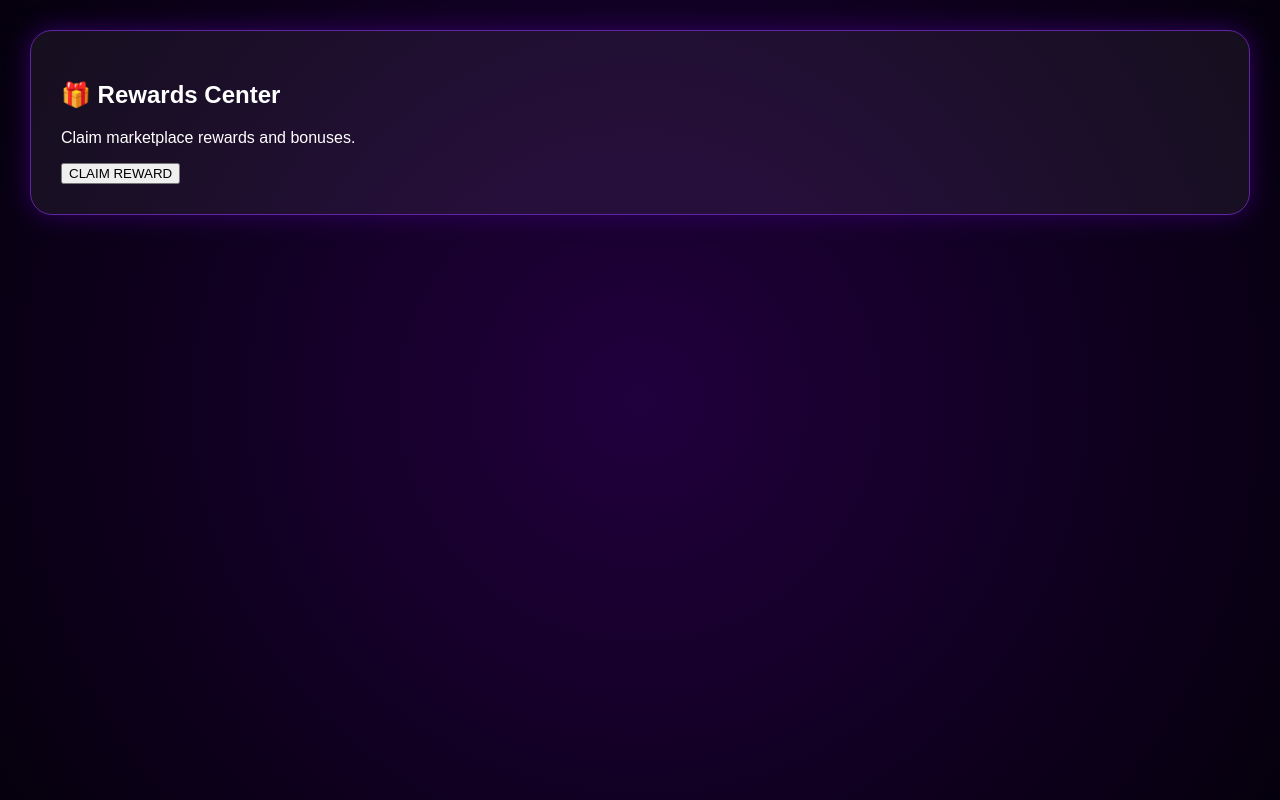
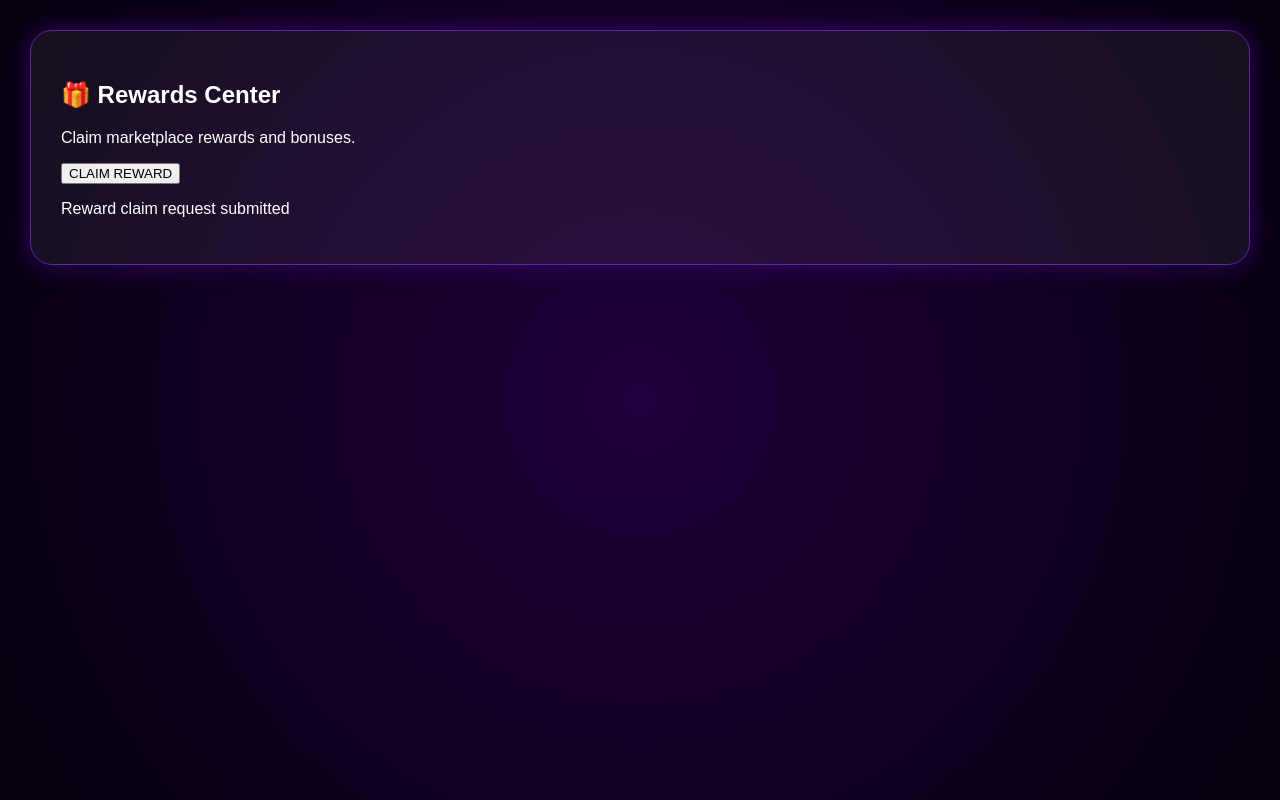
Before and after one commit to OfficialBika/Bika-Marketplace-, a Next.js app in the folder frontend/: page /rewards in a window 1280 px wide. Both pictures are taken after a click on the button "CLAIM REWARD". Built offline with nearby package versions, Linux system fonts and the light colour scheme.

Commit message:
Improve rewards page structure for marketplace production UI

```diff
--- a/frontend/app/rewards/page.tsx
+++ b/frontend/app/rewards/page.tsx
@@ -1,5 +1,22 @@
 "use client";
 
+import {useState} from "react";
+
 export default function Page(){
- return <main className="market-page"><section className="purchase-panel feature-glow"><h1>🎁 Rewards Center</h1><p>Claim marketplace rewards and bonuses.</p><button>CLAIM REWARD</button></section></main>;
+ const [message,setMessage]=useState("");
+
+ function claim(){
+  setMessage("Reward claim request submitted");
+ }
+
+ return (
+  <main className="market-page">
+   <section className="purchase-panel feature-glow">
+    <h1>🎁 Rewards Center</h1>
+    <p>Claim marketplace rewards and bonuses.</p>
+    <button onClick={claim}>CLAIM REWARD</button>
+    {message && <p>{message}</p>}
+   </section>
+  </main>
+ );
 }
```
